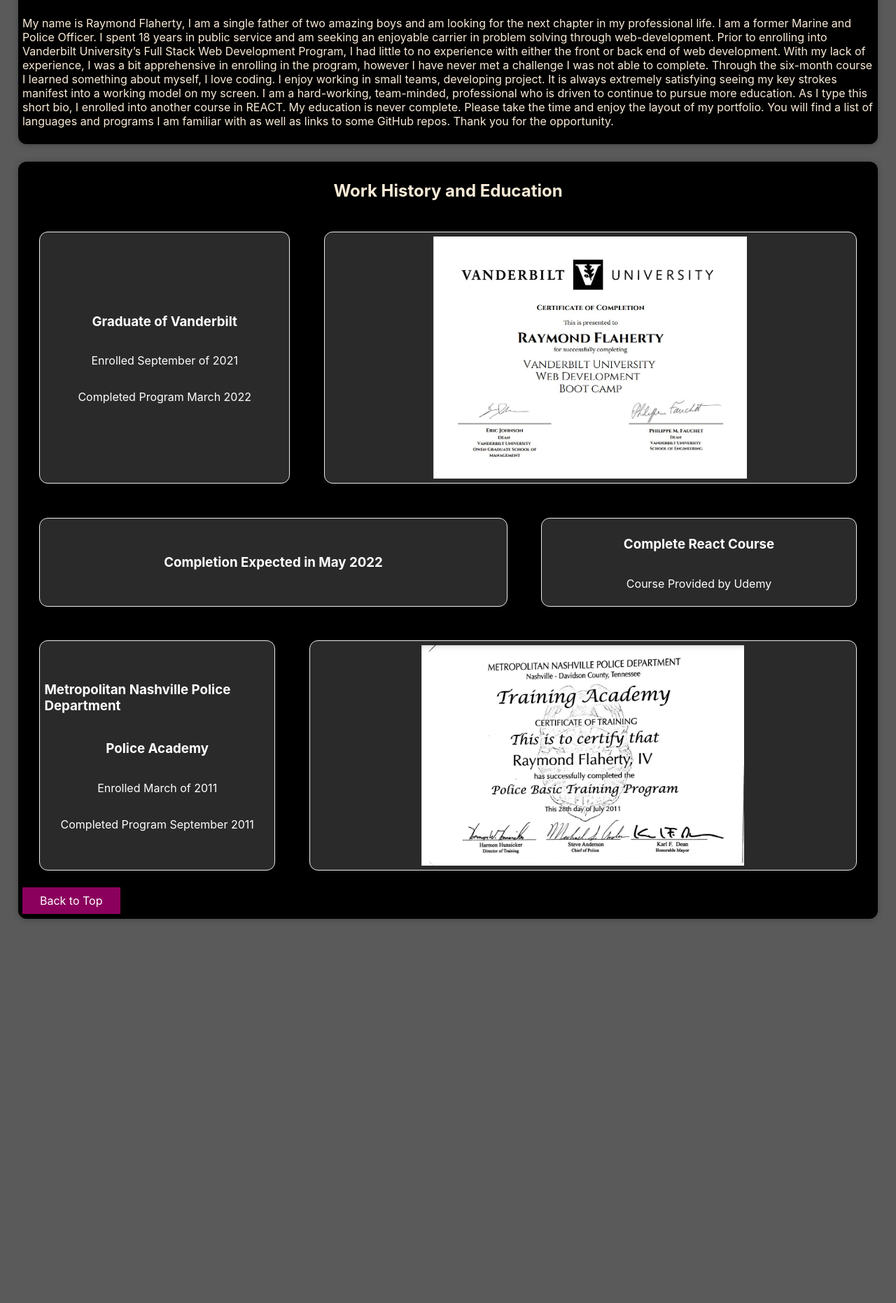
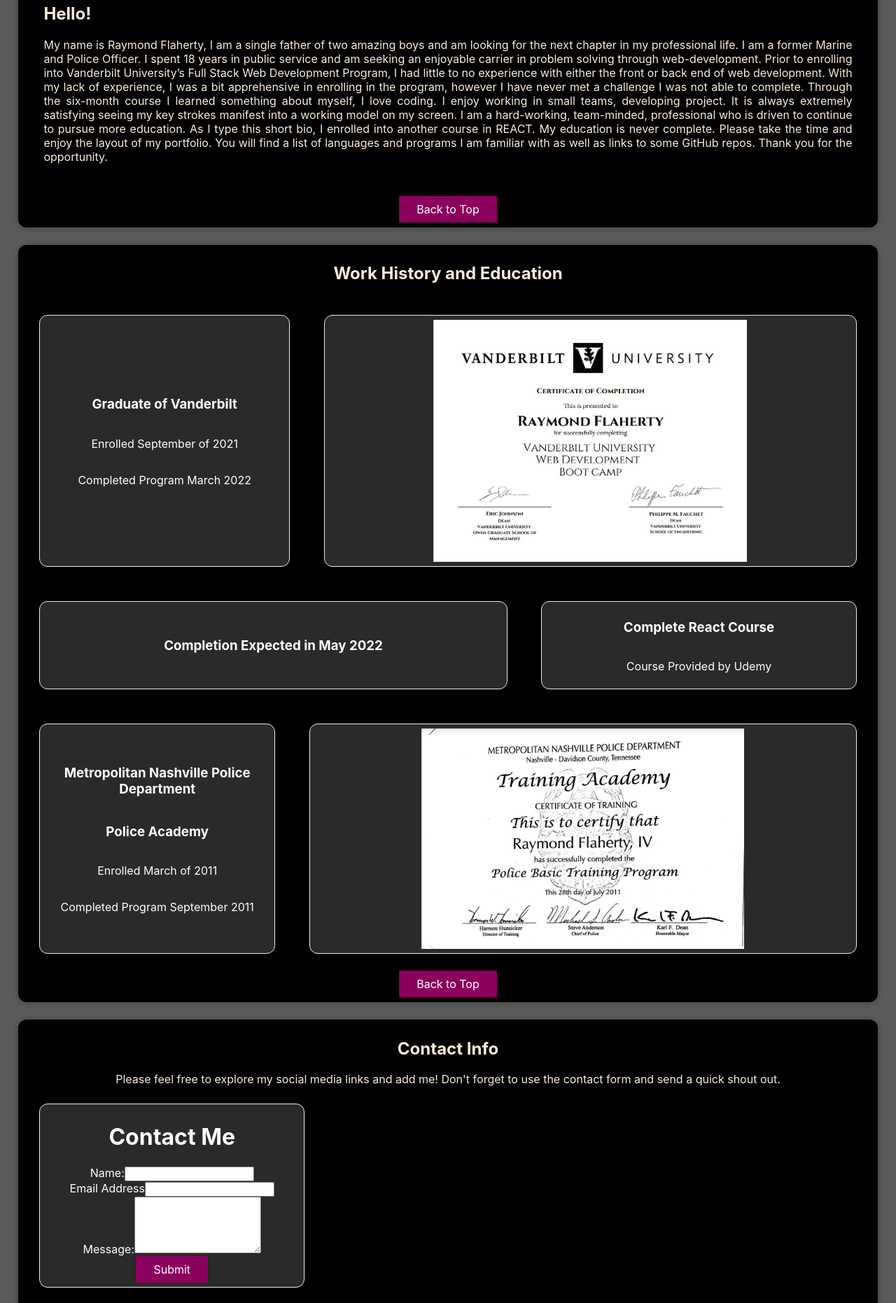
Before and after one commit to RayFlaherty/working-resume-react, a React (Create React App) app: page / in a window 1280 px wide. Shown: the part 890-2752 px from the top of the page at 70% size. Before the commit the page ends 2228 px from the top, so only its background shows below. Built offline with nearby package versions, Linux system fonts and the light colour scheme.

Commit message:
added contact information and form

```diff
--- a/src/App.js
+++ b/src/App.js
@@ -4,6 +4,7 @@
 import AboutMe from "./Components/Elements/AboutMe/AboutMe";
 import Gallery from "./Components/Elements/Gallery/Gallery";
 import Education from "./Components/Elements/Education/Education";
+import Contact from "./Components/Contact/Contact";
 
 function App() {
   const [navDisplay] = useState([
@@ -37,6 +38,7 @@
       <Gallery />
       <AboutMe />
       <Education/>
+      <Contact/>
     </div>
   );
 }
--- /dev/null
+++ b/src/Components/Contact/Contact.css
@@ -0,0 +1,26 @@
+.header{
+    width: 100%;
+}
+.h1Text{
+    text-align: center;
+}
+
+.contactStyle {
+    display: flex;
+    flex-direction: column;
+    height: auto;
+    border: 1px solid #ececec;
+    background-color: #2a2a2a;
+    color: white;
+    border-radius: 12px;
+    align-items: center;
+    justify-content: center;
+}
+
+.left {
+    width: 30%;
+}
+
+.right {
+    width: 60%;
+}
--- /dev/null
+++ b/src/Components/Contact/Contact.js
@@ -0,0 +1,124 @@
+import React, { useState } from "react";
+import "./Contact.css";
+import Card from "../UI/Card/Card";
+import Button from "../UI/Button/Button";
+import styles from "../UI/Button/Button.module.css"
+
+const Contact = () => {
+  const [formState, setFormState] = useState({
+    name: "",
+    email: "",
+    message: "",
+  });
+  const [errorMessage, setErrorMessage] = useState("");
+  const { name, email, message } = formState;
+
+  const handleSubmit = (e) => {
+    e.preventDefault();
+    if (!errorMessage) {
+      console.log("Submit Form", formState);
+    }
+  };
+
+  const handleChange = (e) => {
+    // if (e.target.name === "email") {
+    //   const isValid = validateEmail(e.target.value);
+    //   if (!isValid) {
+    //     setErrorMessage("Your Email is invalid.");
+    //   } else {
+    //     setErrorMessage("");
+    //   }
+    // } else {
+    //   if (!e.target.value.length) {
+    //     setErrorMessage(`${e.target.name} is required.`);
+    //   } else {
+    //     setErrorMessage("");
+    //   }
+    // }
+    if (!errorMessage) {
+      setFormState({ ...formState, [e.target.name]: e.target.value });
+    }
+  };
+  const [state, setState] = useState(true);
+  let LIurl = "https://linkedin.com/in/raymond-flaherty-07b2011bb";
+  let linkedInElement = <p>No handle exists for this user!</p>;
+  if (state) linkedInElement = <a href={LIurl}>LinkedIn</a>;
+
+  let GitHubLink = "https://github.com/RayFlaherty";
+  let GitHubEl = <p>Link</p>;
+  if (state) GitHubEl = <a href={GitHubLink}>Git Hub</a>;
+
+  let FaceBookLink = "https://www.facebook.com/raymond.flahertyiv";
+  let FacebookEl = <p>Link</p>;
+  if (state) FacebookEl = <a href={FaceBookLink}>Facebook</a>;
+
+  return (
+    <Card>
+      <div className="header h1Text">
+        <h2> Contact Info </h2>
+        <p>
+          Please feel free to explore my social media links and add me! Don't
+          forget to use the contact form and send a quick shout out.
+        </p>
+        <div className="header">
+          <Card className="contactStyle left">
+            <h1 data-testid="h1tag">Contact Me</h1>
+            <form id="contact-form" onSubmit={handleSubmit}>
+              <div>
+                <label htmlFor="name">Name:</label>
+                <input
+                  type="text"
+                  name="name"
+                  defaultValue={name}
+                  onBlur={handleChange}
+                />
+              </div>
+              <div>
+                <label htmlFor="email">Email Address</label>
+                <input
+                  type="email"
+                  name="email"
+                  defaultValue={email}
+                  onBlue={handleChange}
+                />
+              </div>
+              <div>
+                <label htmlFor="message">Message:</label>
+                <textarea
+                  name="message"
+                  rows="5"
+                  defaultValue={message}
+                  onBlur={handleChange}
+                />
+              </div>
+              {errorMessage && (
+                <div>
+                  <p className="error-text">{errorMessage}</p>
+                </div>
+              )}
+              <button data-testid="button" type="submit"
+              className={styles.button}>
+                Submit
+              </button>
+            </form>
+          </Card>
+          <Card className= "contactStyle right">
+            <div>
+              <h2>FIND ME!</h2>
+            </div>
+            <div>
+              <ul className="flex-row px-1">
+                <li className="mx-2">{linkedInElement}</li>
+                <li className="mx-2">{GitHubEl}</li>
+                <li className="mx-2">{FacebookEl}</li>
+              </ul>
+            </div>
+          </Card>
+        </div>
+        <Button />
+      </div>
+    </Card>
+  );
+};
+
+export default Contact;
--- a/src/Components/Elements/AboutMe/AboutMe.css
+++ b/src/Components/Elements/AboutMe/AboutMe.css
@@ -4,3 +4,7 @@
 .h1Text{
     text-align: center;
 }
+
+.textAlign{
+    text-align:justify ;
+}
--- a/src/Components/Elements/AboutMe/AboutMe.js
+++ b/src/Components/Elements/AboutMe/AboutMe.js
@@ -1,34 +1,40 @@
 import React from "react";
 import Card from "../../UI/Card/Card";
-import "./AboutMe.css"
+import "./AboutMe.css";
+import Button from "../../UI/Button/Button";
 
 const AboutMe = () => {
   return (
     <Card>
-      <div className="header">
-        <h2 className="h1Text"> ABOUT ME </h2>
-        <h2>Hello!</h2>
-        <p>
-          My name is Raymond Flaherty, I am a single father of two amazing boys
-          and am looking for the next chapter in my professional life. I am a
-          former Marine and Police Officer. I spent 18 years in public service
-          and am seeking an enjoyable carrier in problem solving through
-          web-development. Prior to enrolling into Vanderbilt University’s Full
-          Stack Web Development Program, I had little to no experience with
-          either the front or back end of web development. With my lack of
-          experience, I was a bit apprehensive in enrolling in the program,
-          however I have never met a challenge I was not able to complete.
-          Through the six-month course I learned something about myself, I love
-          coding. I enjoy working in small teams, developing project. It is
-          always extremely satisfying seeing my key strokes manifest into a
-          working model on my screen. I am a hard-working, team-minded,
-          professional who is driven to continue to pursue more education. As I
-          type this short bio, I enrolled into another course in REACT. My
-          education is never complete. Please take the time and enjoy the layout
-          of my portfolio. You will find a list of languages and programs I am
-          familiar with as well as links to some GitHub repos. Thank you for the
-          opportunity.
-        </p>
+      <div className="header h1Text">
+        <h2> ABOUT ME </h2>
+        <Card>
+        <div className="textAlign">
+          <h2>Hello!</h2>
+          <p>
+            My name is Raymond Flaherty, I am a single father of two amazing
+            boys and am looking for the next chapter in my professional life. I
+            am a former Marine and Police Officer. I spent 18 years in public
+            service and am seeking an enjoyable carrier in problem solving
+            through web-development. Prior to enrolling into Vanderbilt
+            University’s Full Stack Web Development Program, I had little to no
+            experience with either the front or back end of web development.
+            With my lack of experience, I was a bit apprehensive in enrolling in
+            the program, however I have never met a challenge I was not able to
+            complete. Through the six-month course I learned something about
+            myself, I love coding. I enjoy working in small teams, developing
+            project. It is always extremely satisfying seeing my key strokes
+            manifest into a working model on my screen. I am a hard-working,
+            team-minded, professional who is driven to continue to pursue more
+            education. As I type this short bio, I enrolled into another course
+            in REACT. My education is never complete. Please take the time and
+            enjoy the layout of my portfolio. You will find a list of languages
+            and programs I am familiar with as well as links to some GitHub
+            repos. Thank you for the opportunity.
+          </p>
+        </div>
+        </Card>
+        <Button className="h1Text"></Button>
       </div>
     </Card>
   );
--- a/src/Components/Elements/Education/Education.js
+++ b/src/Components/Elements/Education/Education.js
@@ -7,8 +7,8 @@
 const Education = () => {
   return (
     <Card>
-      <div className="h1Header">
-        <h2 className="h1Text"> Work History and Education </h2>
+      <div className="h1Header h1Text">
+        <h2> Work History and Education </h2>
         <div>
           <div className="certDisplay">
             <Card className="certStyle smallCertStyleWidth">
```
